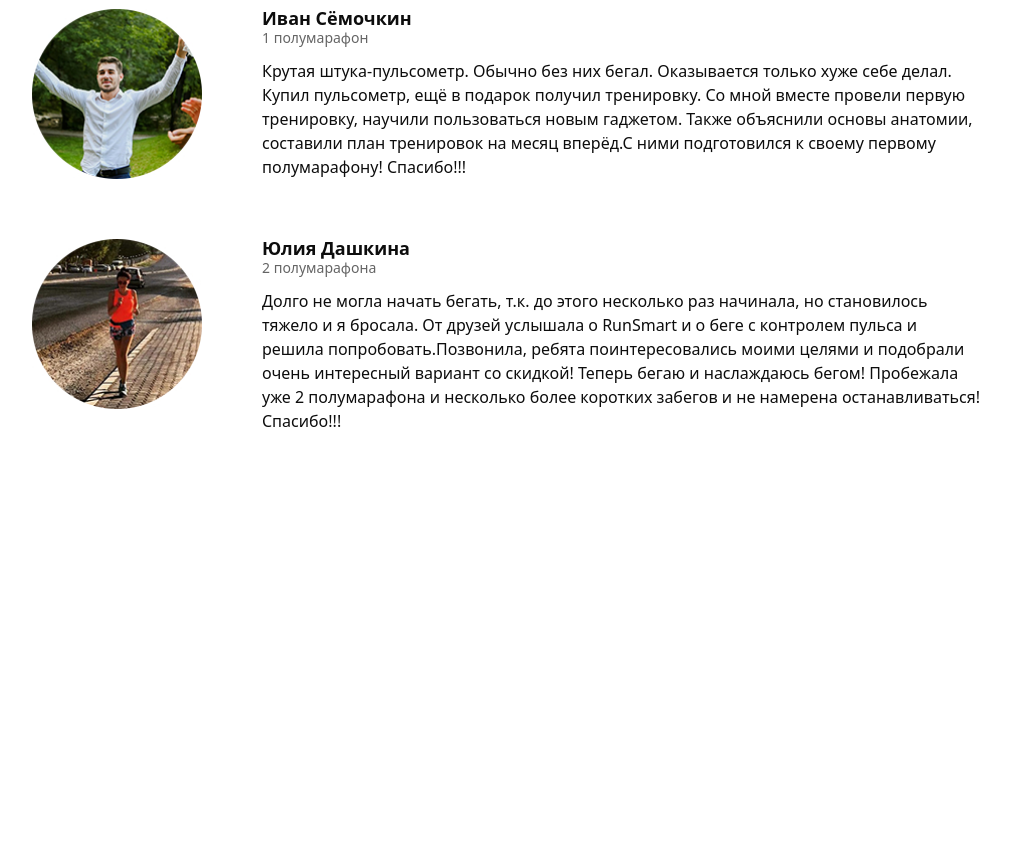
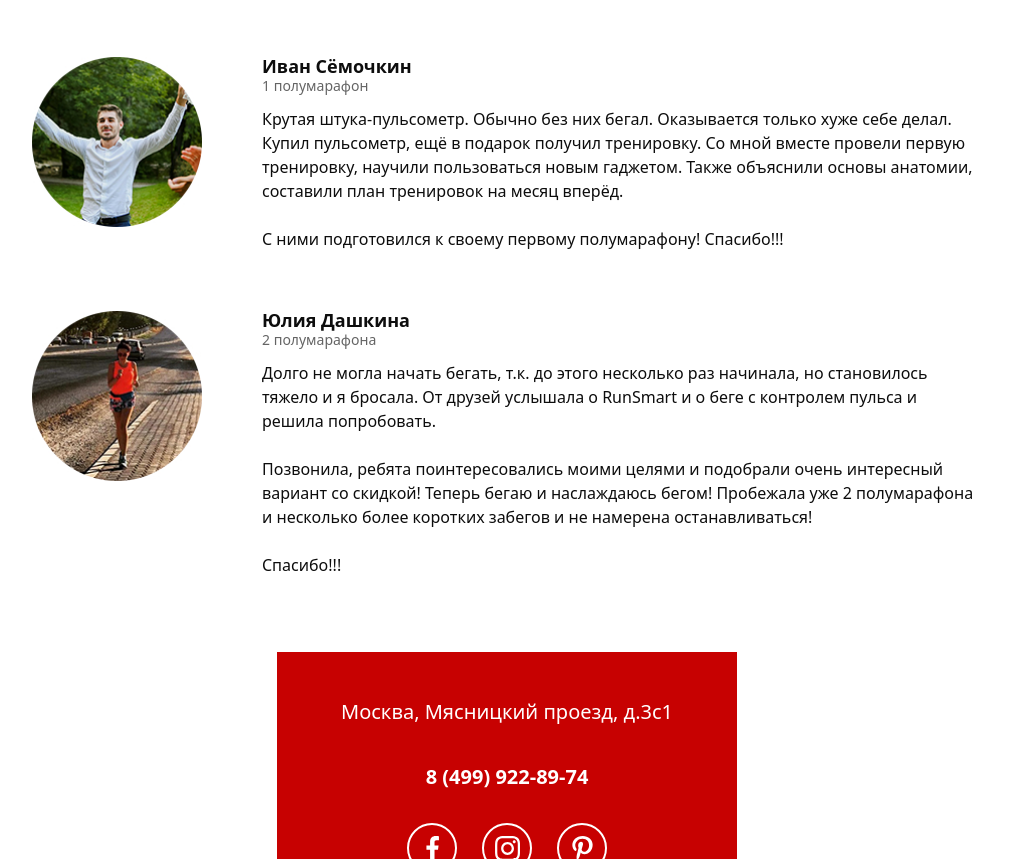
Before and after one commit to KovAlex010422/Pulse, a website: page src/index.html in a window 1280 px wide. Shown: the part 4203-5062 px from the top of the page, without its empty margins (133-1143 px from the left). Before the commit the page ends 4636 px from the top, so only its background shows below. Drawn offline with Linux system fonts and the light colour scheme.

```diff
--- a/src/index.html
+++ b/src/index.html
@@ -482,9 +482,9 @@
             <div class="feedback__title">Ирина Иванченко </div>
             <div class="feedback__subtitle">2 полумарафона</div>
             <div class="feedback__descr">Не знала, что себе купить - обратилась к ребятам из RunSmart - подобрали пульсометр, который подошёл именно под мои цели и финансовые возможности.Через некоторое время решила обновить гаджет - не раздумывая обратилась туда же.
-            <br>
+            <br><br>
             Новые цели - новый гаджет!
-            <br>
+            <br><br>
             Спасибо, RunSmart! </div>
           </div>
         </div>
@@ -493,7 +493,11 @@
           <div class="feedback__text">
             <div class="feedback__title">Иван Сёмочкин</div>
             <div class="feedback__subtitle">1 полумарафон</div>
-            <div class="feedback__descr">Крутая штука-пульсометр. Обычно без них бегал. Оказывается только хуже себе делал. Купил пульсометр, ещё в подарок получил тренировку. Со мной вместе провели первую тренировку, научили пользоваться новым гаджетом. Также объяснили основы анатомии, составили план тренировок на месяц вперёд.С ними подготовился к своему первому полумарафону! Спасибо!!!</div>
+            <div class="feedback__descr">Крутая штука-пульсометр. Обычно без них бегал. Оказывается только хуже себе делал.
+            <br>
+            Купил пульсометр, ещё в подарок получил тренировку. Со мной вместе провели первую тренировку, научили пользоваться новым гаджетом. Также объяснили основы анатомии, составили план тренировок на месяц вперёд.
+            <br><br>
+            С ними подготовился к своему первому полумарафону! Спасибо!!!</div>
           </div>
         </div>
         <div class="feedback__item">
@@ -501,12 +505,31 @@
           <div class="feedback__text">
             <div class="feedback__title">Юлия Дашкина</div>
             <div class="feedback__subtitle">2 полумарафона</div>
-            <div class="feedback__descr">Долго не могла начать бегать, т.к. до этого несколько раз начинала, но становилось тяжело и я бросала. От друзей услышала о RunSmart и о беге с контролем пульса и решила попробовать.Позвонила, ребята поинтересовались моими целями и подобрали очень интересный вариант со скидкой! Теперь бегаю и наслаждаюсь бегом! Пробежала уже 2 полумарафона и несколько более коротких забегов и не намерена останавливаться!Спасибо!!!</div>
+            <div class="feedback__descr">Долго не могла начать бегать, т.к. до этого несколько раз начинала, но становилось тяжело и я бросала. От друзей услышала о RunSmart и о беге с контролем пульса и решила попробовать.
+              <br><br>
+            Позвонила, ребята поинтересовались моими целями и подобрали очень интересный вариант со скидкой! Теперь бегаю и наслаждаюсь бегом! Пробежала уже 2 полумарафона и несколько более коротких забегов и не намерена останавливаться!
+            <br><br>
+            Спасибо!!!</div>
           </div>
         </div>
       </div>
     </div>
   </section>
+  <footer class="footer">
+    <div class="footer__contacts">
+      <!-- <div class="container"> -->
+        <address class="footer__address">
+          Москва, Мясницкий проезд, д.3с1
+        </address>
+        <a href="tel:84999228974" class="footer__phone">8 (499) 922-89-74</a>
+        <div class="footer__social">
+          <a href="#" class="footer__social-link"><img src="./icons/social/facebook.svg" alt="facebook"></a>
+          <a href="#" class="footer__social-link"><img src="./icons/social/instagram.svg" alt="instagram"></a>
+          <a href="#" class="footer__social-link"><img src="./icons/social/pinterest.svg" alt="pinterest"></a>
+        </div>
+      <!-- </div> -->
+    </div>
+  </footer>
   <script src="./js/slider.js"></script>
   <script src="./js/catalog.js"></script>
 </body>
--- /dev/null
+++ b/src/sass/blocks/_footer.scss
@@ -0,0 +1,66 @@
+.footer {
+  margin-top: 75px;
+  position: relative;
+
+  &__contacts {
+    position: absolute;
+    top: 0;
+    left: 50%;
+    transform: translateX(-50%);
+    width: 460px;
+    height: 270px;
+    background-color: $main-color;
+    display: flex;
+    flex-direction: column;
+    align-items: center;
+    color: #FFFFFF;
+
+  }
+
+  &__address {
+    margin-top: 50px;
+    font-weight: 500;
+    font-size: 20px;
+    line-height: 20px;
+    text-align: center;
+  }
+
+  &__phone {
+    margin-top: 35px;
+    font-weight: 700;
+    font-size: 20px;
+    line-height: 20px;
+    text-align: center;
+    text-decoration: none;
+    color: inherit;
+  }
+
+  &__social {
+    display: flex;
+    justify-content: center;
+    margin-top: 36px;
+    width: 210px;
+    height: 50px;
+    &-link {
+      display: flex;
+      flex-direction: column;
+      justify-content: center;
+      width: 50px;
+      height: 50px;
+      border-radius: 50%;
+      border: 2px solid #ffffff;
+      &:hover {
+        // background-color: rgba($color: #C70101, $alpha: 0.1)
+      border: 2px solid #0e6a92;
+      }
+      img {
+        margin: 0 auto;
+        width: 25px;
+        height: 25px;
+      }
+      &:nth-child(2) {
+        margin: 0 25px;
+      }
+    }
+  }
+}
--- a/src/sass/style.scss
+++ b/src/sass/style.scss
@@ -21,5 +21,6 @@
 @import 'blocks/slider';
 @import 'blocks/catalog';
 @import 'blocks/feedback';
+@import 'blocks/footer';
 
 @import 'bace/media';
```
Also changed, not shown: src/css/style.min.css, src/icons/social/facebook.svg (added), src/icons/social/instagram.svg (added), src/icons/social/pinterest.svg (added).
